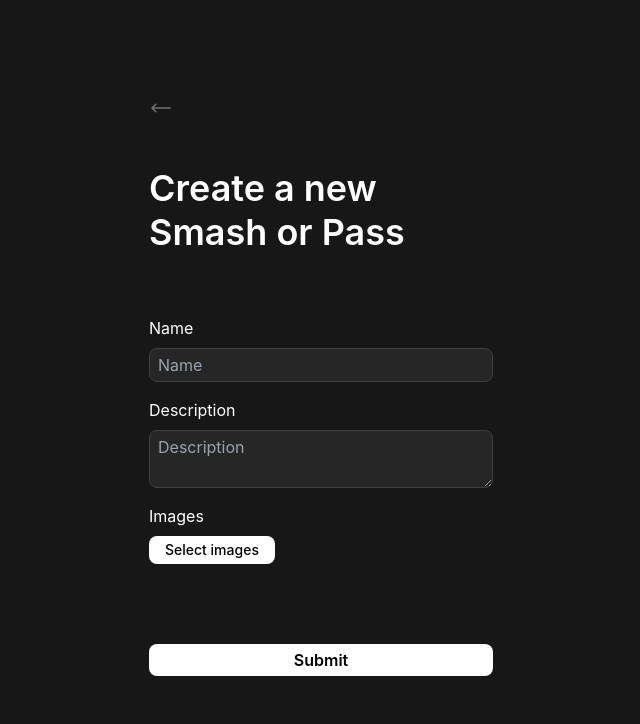
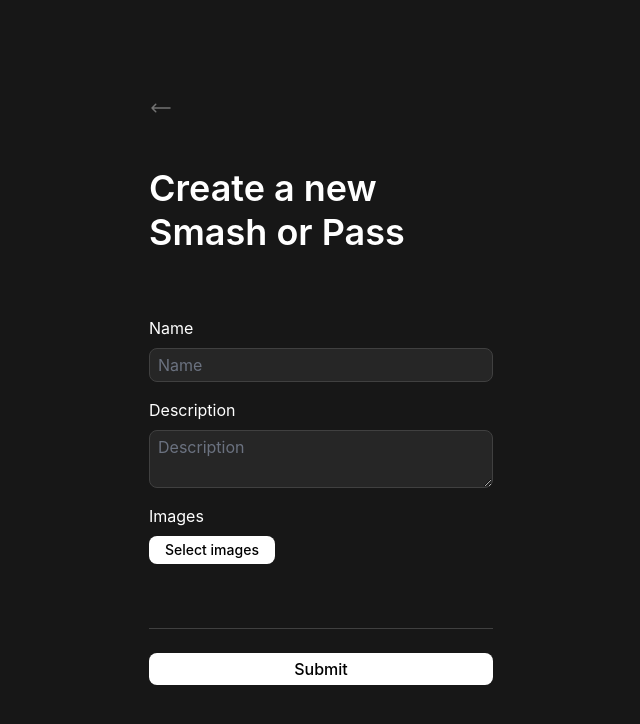
Before and after one commit to sujang958/smash-or-pass, a SvelteKit app in the folder apps/frontend/: page /new in a window 1280 px wide. Shown: the top 724 px of the page, without its empty margins (75-715 px from the left). Built offline with nearby package versions, Linux system fonts and the light colour scheme; a web font is replaced by a local one.

Commit message:
ref: add a new draft of idea

```diff
--- a/apps/frontend/package.json
+++ b/apps/frontend/package.json
@@ -14,6 +14,7 @@
 	"devDependencies": {
 		"@sveltejs/adapter-auto": "^2.0.0",
 		"@sveltejs/kit": "^1.20.4",
+		"@tailwindcss/forms": "^0.5.6",
 		"autoprefixer": "^10.4.16",
 		"postcss": "^8.4.31",
 		"prettier-plugin-svelte": "^2.10.1",
--- a/apps/frontend/src/routes/new/+page.svelte
+++ b/apps/frontend/src/routes/new/+page.svelte
@@ -119,9 +119,24 @@
       </label>
 
       <!-- <p>Remember me</p> TODO: generate a safe password to modify later -->
-
-      <button type="submit" class="rounded-lg px-4 py-1 bg-white text-black font-semibold mt-16"
-        >Submit</button
+      <div class="border-b border-neutral-700 mt-12" />
+      <!-- <label class="text-base flex flex-row items-start gap-x-2 align-middle">
+        <input
+          type="checkbox"
+          name="rememberMe"
+          class="w-4 h-4 text-blue-600 rounded bg-neutral-700 border-gray-600 appearance-none mt-1"
+        />
+        <div>
+          <p>Remeber me</p>
+          <p class="text-xs text-neutral-400 mt-0.5">
+            By checking this, a password will be generated for you. You can modify this
+            smash-or-pass with the password after creating it.
+          </p>
+        </div>
+      </label> -->
+      <button
+        type="submit"
+        class="rounded-lg text-base px-4 py-1 bg-white text-black font-medium mt-2">Submit</button
       >
     </form>
     <section class="flex flex-col gap-y-8 w-1/2 py-56">
--- a/apps/frontend/tailwind.config.cjs
+++ b/apps/frontend/tailwind.config.cjs
@@ -1,12 +1,12 @@
 /** @type {import('tailwindcss').Config} */
 export default {
-	content: ['./src/**/*.{html,js,svelte,ts}'],
+  content: ["./src/**/*.{html,js,svelte,ts}"],
   theme: {
     extend: {
       fontFamily: {
-				pretendard: ['Pretendard Variable', 'Inter', 'Helvetica', 'Noto Sans', 'sans-serif']
+        pretendard: ["Pretendard Variable", "Inter", "Helvetica", "Noto Sans", "sans-serif"]
       }
     }
   },
-	plugins: []
-};
+  plugins: [require("@tailwindcss/forms")]
+}
```
Also changed, not shown: 1 other file (tests, documents, lock files or other folders). Lines whose indentation alone changed are shown as unchanged.
